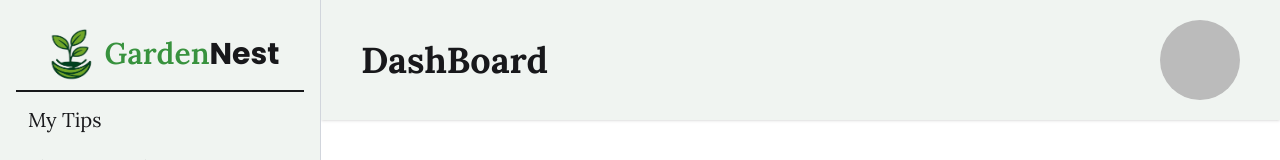
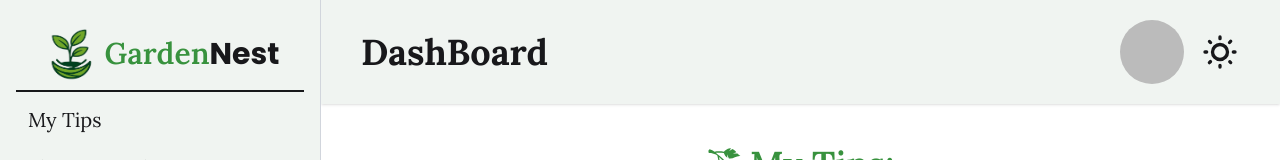
Before and after one commit to noboKumar/Garden-Nest-Client, a React (Vite) app: page /dashBoard in a window 1280 px wide. Shown: the top 160 px of the page. Built offline with nearby package versions, Linux system fonts and the light colour scheme; no server answers; sample sign-in values are in the browser's storage.

Commit message:
add theme controller to dashboard

```diff
--- a/src/Components/DashBoardNav.jsx
+++ b/src/Components/DashBoardNav.jsx
@@ -1,5 +1,6 @@
 import React, { useContext } from "react";
 import { AuthContext } from "../provider/AuthContext";
+import ThemeController from "./ThemeController";
 
 const DashBoardNav = () => {
   const { user } = useContext(AuthContext);
@@ -36,12 +37,13 @@ const DashBoardNav = () => {
         </div>
         <div>
           {/* user image */}
-          <div>
+          <div className="flex items-center gap-4">
             <div className="avatar">
-              <div className="w-20 rounded-full">
+              <div className="w-16 rounded-full">
                 <img src={user?.photoURL} />
               </div>
             </div>
+            <ThemeController></ThemeController>
           </div>
         </div>
       </div>
```
